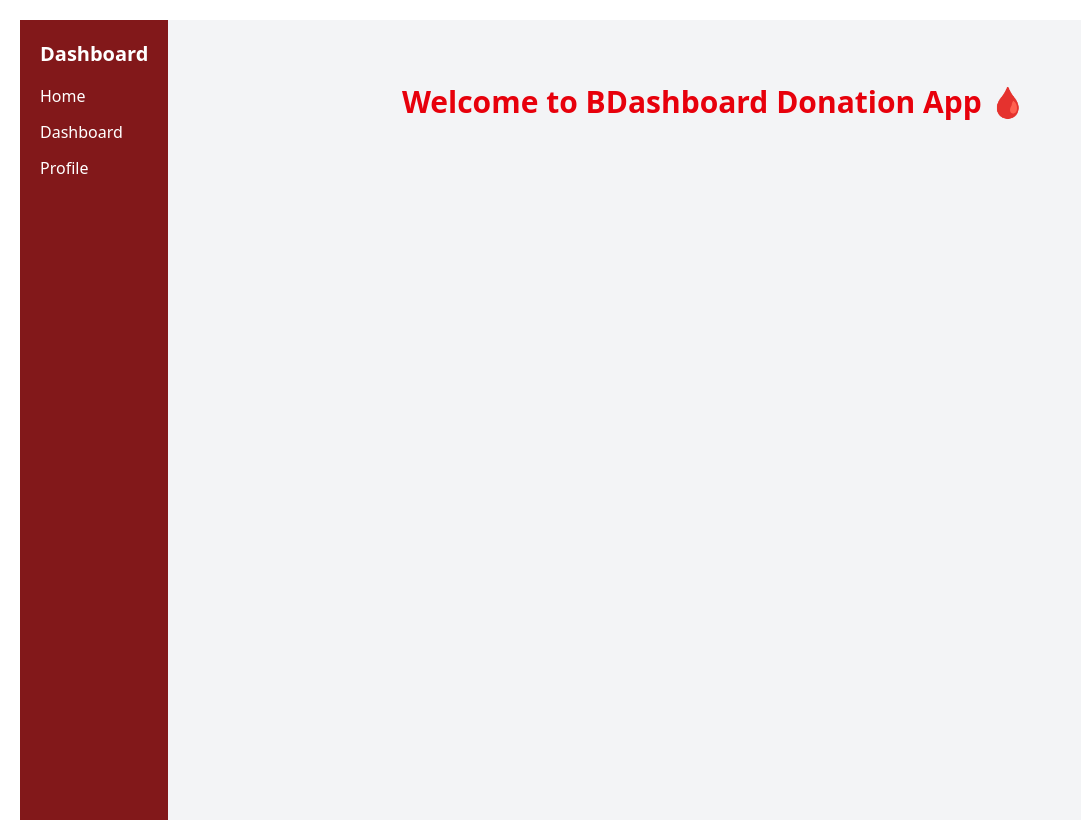
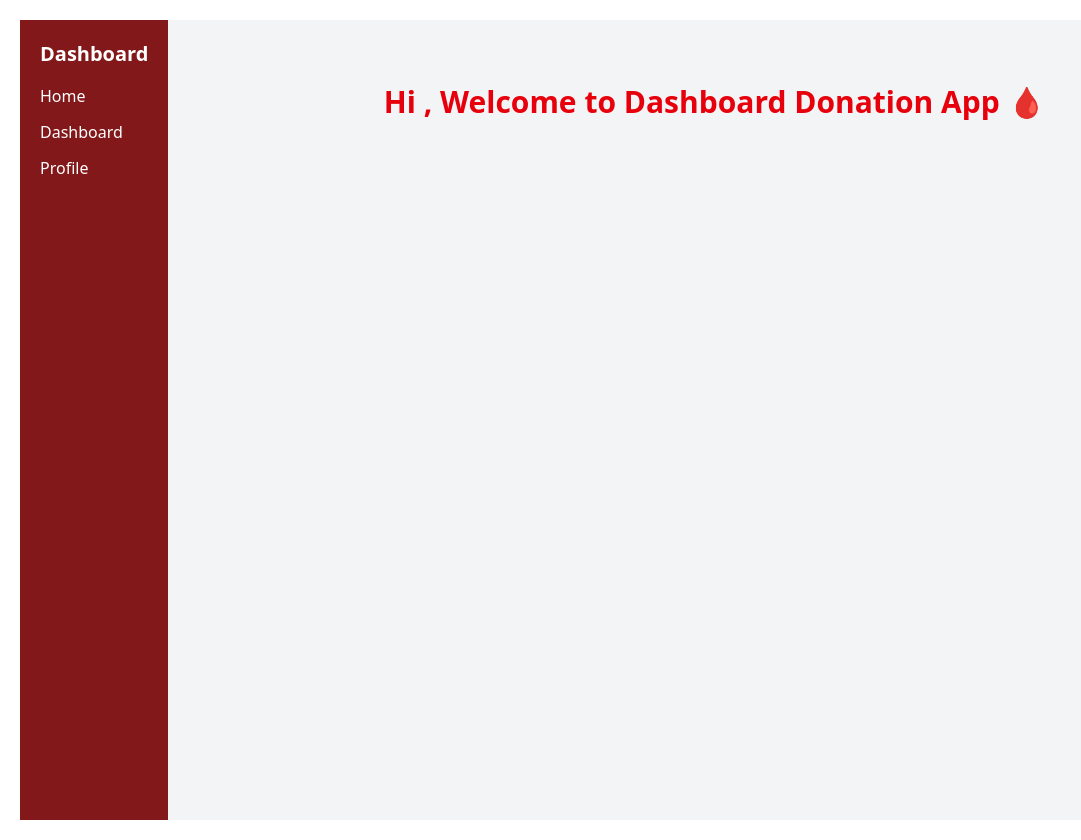
Before and after one commit to rabbanictgbd/Blood-Donation, a React (Vite) app: page /dashboard in a window 1280 px wide. Shown: the whole page, without its empty margins (0-1081 px from the left). Built offline with nearby package versions, Linux system fonts and the light colour scheme; no server answers; sample sign-in values are in the browser's storage.

Commit message:
dashboard is showing the user name

```diff
--- a/src/components/Navbar.jsx
+++ b/src/components/Navbar.jsx
@@ -80,7 +80,7 @@ export default function Navbar() {
                   tabIndex={0}
                   className="dropdown-content menu p-2 shadow bg-base-100 rounded-box w-52"
                 >
-                  <li><a href="/profile">Profile</a></li>
+                  <li><a href="dashboard/profile">Profile</a></li>
                   <li><a href="/dashboard">Dashboard</a></li>
                   <li><button onClick={handleLogout}>Logout</button></li>
                 </ul>
--- a/src/pages/Dashboard.jsx
+++ b/src/pages/Dashboard.jsx
@@ -1,7 +1,23 @@
+import { useContext } from "react"
+import { AuthContext } from "../context/AuthProvider"
+import { useQuery } from "@tanstack/react-query";
+
 const Dashboard = () => {
+  const {user, serverApi}= useContext(AuthContext)
+    // ✅ Fetch current user from backend
+  const { data: profile } = useQuery({
+    queryKey: ["user", user?.email],
+    queryFn: async () => {
+      const res = await fetch(`${serverApi}/api/users/${user?.email}`);
+      if (!res.ok) throw new Error("Failed to fetch user profile");
+      return res.json();
+    },
+  });
   return (
+
     <div className="text-center text-3xl text-red-600 font-bold mt-10">
-      Welcome to BDashboard Donation App 🩸
+      Hi {profile?.name},
+      Welcome to Dashboard Donation App 🩸
     </div>
   )
 }
--- a/src/pages/Profile.jsx
+++ b/src/pages/Profile.jsx
@@ -46,7 +46,7 @@ export default function Profile() {
   });
 
   if (isLoading) return <p className="text-center">Loading...</p>;
-  if (!profile) return <p className="text-center">No profile found.</p>;
+  if (!profile) return <p className="text-center">Loading..</p>;
 
   // ✅ Handle File Upload (preview + store file)
   const handleFileChange = (e) => {
```
